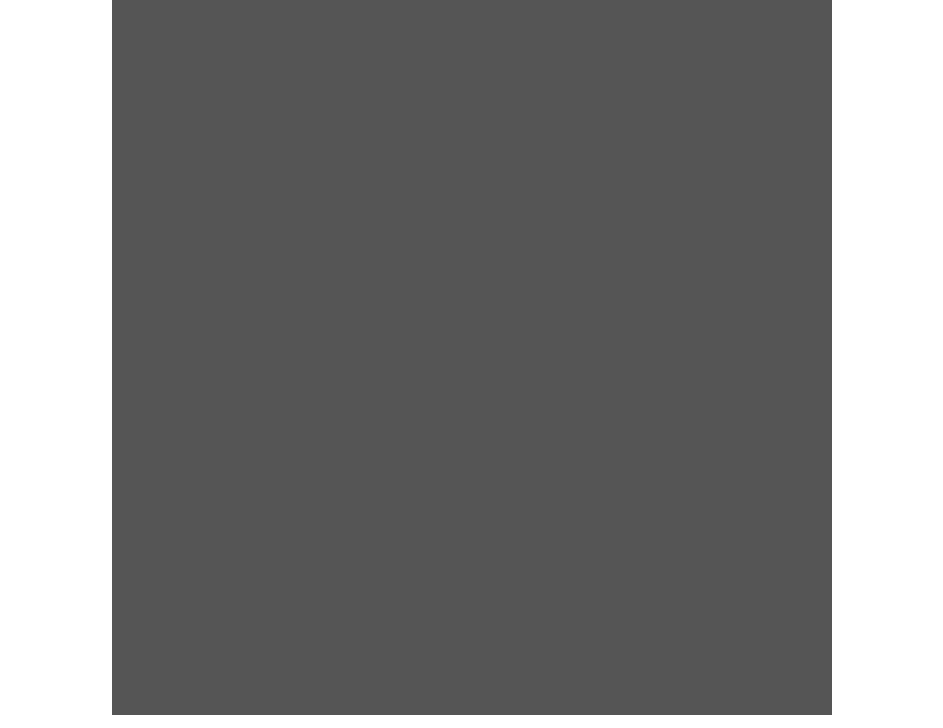
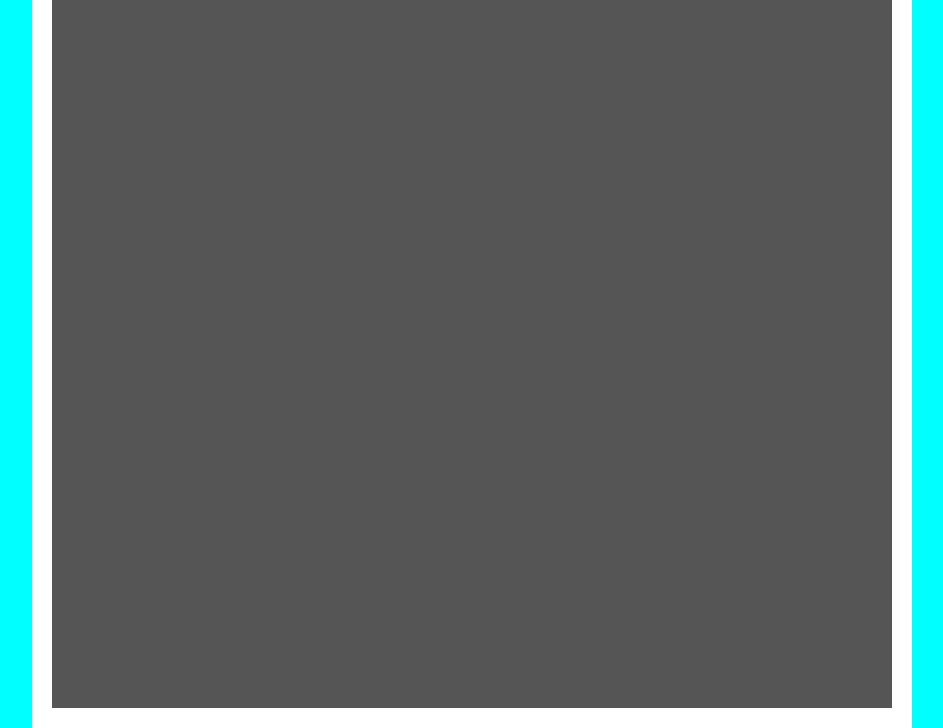
Before and after one commit to SolvedSphinx126/life-simulation, a website built with webpack: page www/index.html in a window 1280 px wide. Shown: the part 72-800 px from the top of the page, without its empty margins (168-1111 px from the left). Built offline with nearby package versions, Linux system fonts and the light colour scheme.

Commit message:
adds functional sidebars

```diff
--- a/www/index.html
+++ b/www/index.html
@@ -8,13 +8,28 @@
         overflow: hidden;
         margin: 0px;
       }
-      div {
+      .flex {
         display: flex;
+        align-items: center;
+      }
+      #column {
         flex-direction: column;
-        align-items: center;
-        justify-content: flex-start;
+        justify-content: center;
         margin: 20px;
         height: calc(100% - 40px);
+        width: 100%;
+        flex-shrink: 1000000;
+      }
+      #row {
+        flex-direction: row;
+        justify-content: space-around;
+        height: 100%;
+        width: 100%;
+      }
+      .sidebar {
+        height: 100%;
+        background-color: aqua;
+        width: 200px;
       }
       h1 {
         white-space: nowrap;
@@ -23,17 +38,26 @@
       }
       canvas {
         width: 100%;
+        height: 100%;
         min-width: 0;
-        aspect-ratio: 1 / 1;
+        overflow: hidden
       }
     </style>
     <meta charset="utf-8">
     <title>Hello wasm-pack!</title>
   </head>
   <body>
-    <div class="parent-container">
-      <h1>Life Simulation Map</h1>
-      <canvas id="game-canvas" class="container"></canvas>
+    <div id="row" class="flex">
+      <div class="sidebar" style="align-self: flex-start;">
+
+      </div>
+      <div id="column" class="flex">
+        <h1 id="header" >Life Simulation Map</h1>
+        <canvas id="game-canvas"></canvas>
+      </div>
+      <div class="sidebar" style="align-self: flex-end;">
+
+      </div>
     </div>
     <noscript>This page contains webassembly and javascript content, please enable javascript in your browser.</noscript>
     <script src="./bootstrap.js"></script>
--- a/www/index.js
+++ b/www/index.js
@@ -13,15 +13,3 @@ const render = () => {
 }
 
 render()
-
-window.addEventListener('resize', () => {
-    const parentWidth = document.querySelector('.parent-container').clientWidth;
-    const parentHeight = document.querySelector('.parent-container').clientHeight;
-
-    const container = document.querySelector('.container');
-    let size = Math.min(parentWidth, parentHeight - 40)
-    container.style.width = (size) + 'px'; // Adjust the factor as needed
-    container.style.height = (size) + 'px'; // Adjust the factor as needed
-});
-
-window.dispatchEvent(new Event('resize'));
```
